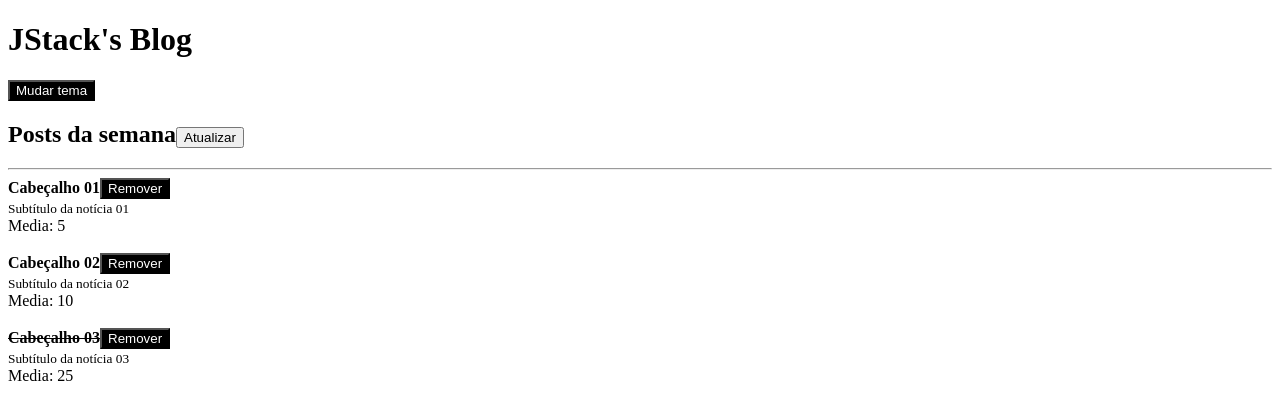
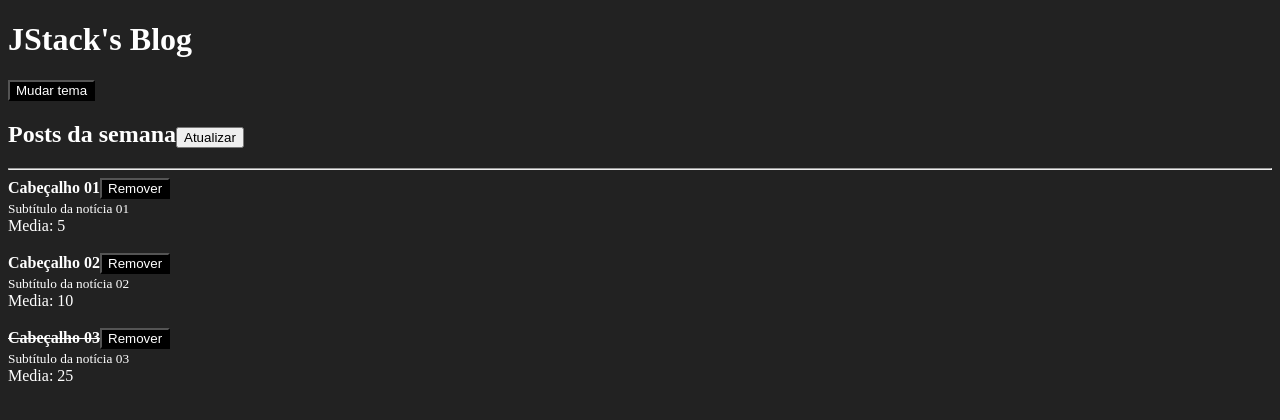
Before and after one commit to brgcostadev/react-mateus-silva, a React app in the folder react-fundamentos/: page / in a window 1280 px wide. Shown: the top 420 px of the page. Built offline with nearby package versions, Linux system fonts and the light colour scheme.

Commit message:
Trabalhando com arquivos css e carregando os loaders

```diff
--- a/react-fundamentos/package.json
+++ b/react-fundamentos/package.json
@@ -13,7 +13,9 @@
     "@babel/preset-react": "^7.22.15",
     "babel-loader": "^9.1.3",
     "clean-webpack-plugin": "^4.0.0",
+    "css-loader": "^6.8.1",
     "html-webpack-plugin": "^5.5.3",
+    "style-loader": "^3.3.3",
     "webpack": "^5.88.2",
     "webpack-cli": "^5.1.4",
     "webpack-dev-server": "^4.15.1"
--- a/react-fundamentos/src/App.js
+++ b/react-fundamentos/src/App.js
@@ -1,7 +1,7 @@
 import React, { useState } from "react";
 import Post from "./Post";
 import Header from "./Header";
-import { ThemeProvider } from "./ThemeContext"
+import { ThemeProvider } from "./ThemeContext";
 
 function App() {
   const [posts, setPosts] = useState([
@@ -46,9 +46,7 @@ function App() {
 
   return (
     <ThemeProvider>
-      <Header
-        title="JStack's Blog"
-      >
+      <Header title="JStack's Blog">
         <h2>
           Posts da semana
           <button onClick={handleRefresh}>Atualizar</button>
--- /dev/null
+++ b/react-fundamentos/src/index.css
@@ -0,0 +1,4 @@
+body {
+  background-color: #222;
+  color: #fff;
+}
--- a/react-fundamentos/src/index.js
+++ b/react-fundamentos/src/index.js
@@ -1,5 +1,6 @@
 import React from "react";
 import ReactDOM from "react-dom";
 import App from "./App";
+import "./index.css";
 
 ReactDOM.render(<App />, document.getElementById("root"));
--- a/react-fundamentos/webpack.config.js
+++ b/react-fundamentos/webpack.config.js
@@ -10,21 +10,25 @@ module.exports = {
   },
   plugins: [
     new HtmlWebpackPlugin({
-        template: path.resolve(__dirname, 'public', 'index.html')
-      }),
-      new CleanWebpackPlugin(),
+      template: path.resolve(__dirname, "public", "index.html"),
+    }),
+    new CleanWebpackPlugin(),
   ],
   module: {
     rules: [
       {
-        test: /\.js$/ ,
+        test: /\.js$/,
         exclude: /node_modules/,
-        use: 'babel-loader',
-      }
-    ]
+        use: "babel-loader",
+      },
+      {
+        test: /\.css$/,
+        use: ["style-loader", "css-loader"],
+      },
+    ],
   },
   devServer: {
     port: 3000,
   },
-  mode: 'development',
+  mode: "development",
 };
```
Also changed, not shown: 1 other file (tests, documents, lock files or other folders).
